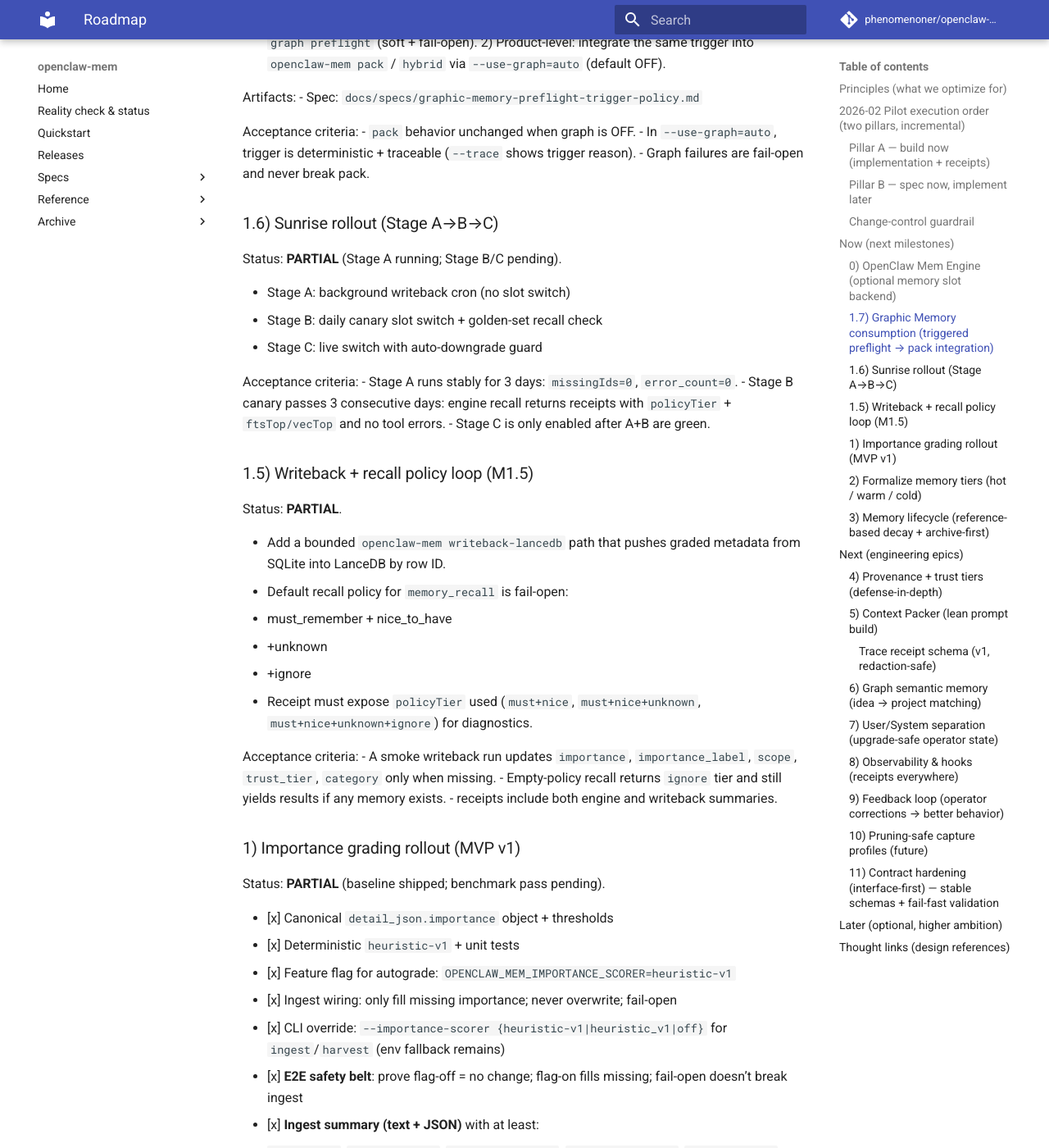
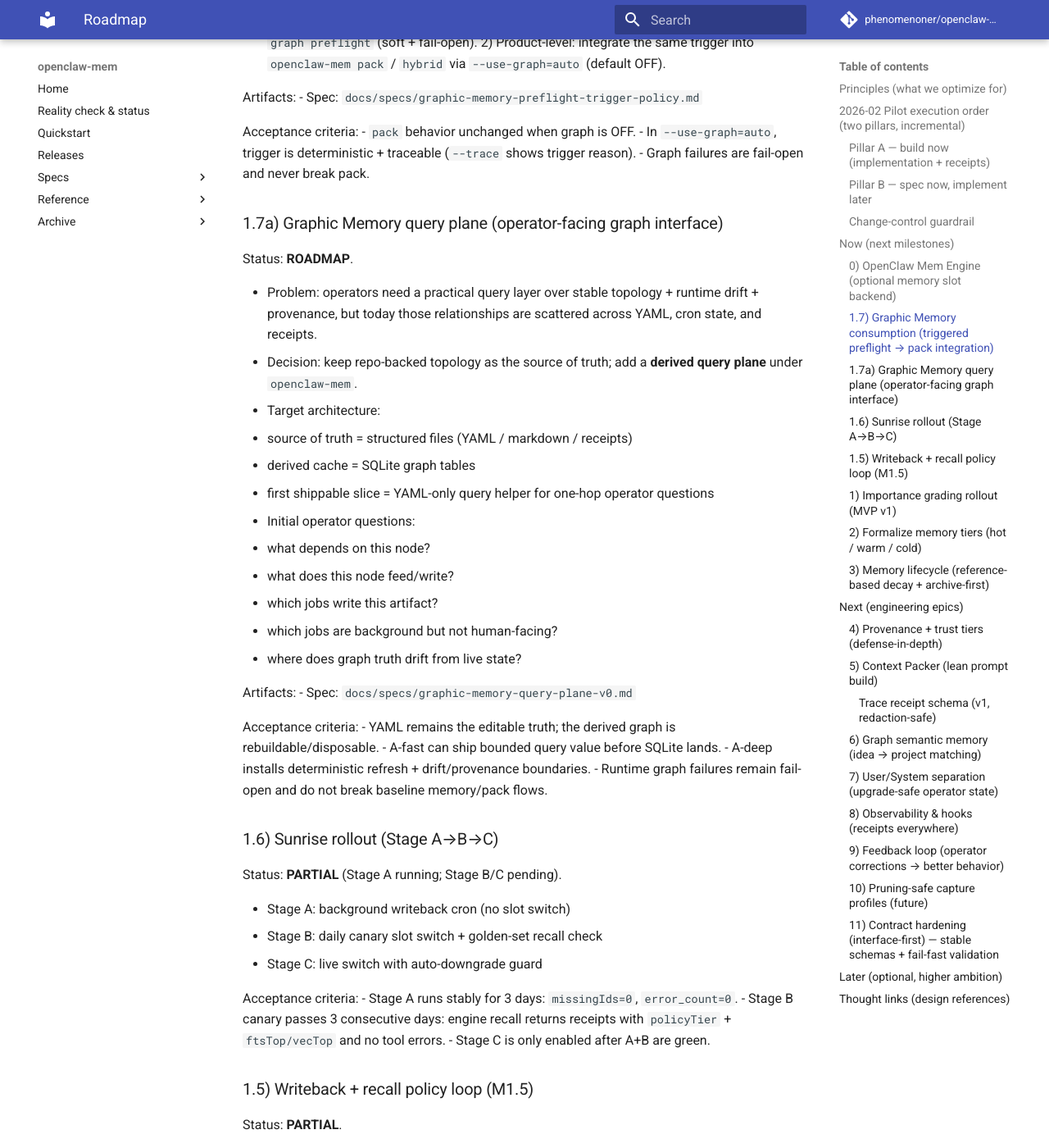
Before and after one commit to phenomenoner/openclaw-mem, an MkDocs documentation site: the page built from docs/roadmap.md, in a window 1280 px wide and 1400 px high, scrolled down 2080 px. Shown: the whole window at 82% size. Built offline with MkDocs 1.6.1 and Material for MkDocs 9.7.7, drawn with Linux system fonts in a browser that asks for light colours; comment, search, counter and statistics services are not loaded.

Commit message:
docs: add graphic memory query plane implementation plan

```diff
--- a/docs/roadmap.md
+++ b/docs/roadmap.md
@@ -69,6 +69,32 @@
 - `pack` behavior unchanged when graph is OFF.
 - In `--use-graph=auto`, trigger is deterministic + traceable (`--trace` shows trigger reason).
 - Graph failures are fail-open and never break pack.
+
+### 1.7a) Graphic Memory query plane (operator-facing graph interface)
+
+Status: **ROADMAP**.
+
+- Problem: operators need a practical query layer over stable topology + runtime drift + provenance, but today those relationships are scattered across YAML, cron state, and receipts.
+- Decision: keep repo-backed topology as the source of truth; add a **derived query plane** under `openclaw-mem`.
+- Target architecture:
+  - source of truth = structured files (YAML / markdown / receipts)
+  - derived cache = SQLite graph tables
+  - first shippable slice = YAML-only query helper for one-hop operator questions
+- Initial operator questions:
+  - what depends on this node?
+  - what does this node feed/write?
+  - which jobs write this artifact?
+  - which jobs are background but not human-facing?
+  - where does graph truth drift from live state?
+
+Artifacts:
+- Spec: `docs/specs/graphic-memory-query-plane-v0.md`
+
+Acceptance criteria:
+- YAML remains the editable truth; the derived graph is rebuildable/disposable.
+- A-fast can ship bounded query value before SQLite lands.
+- A-deep installs deterministic refresh + drift/provenance boundaries.
+- Runtime graph failures remain fail-open and do not break baseline memory/pack flows.
 
 ### 1.6) Sunrise rollout (Stage A→B→C)
 
```
Also changed, not shown: docs/index.md (+1 -0 lines), docs/specs/graphic-memory-query-plane-v0.md (added, +184 -0 lines).
